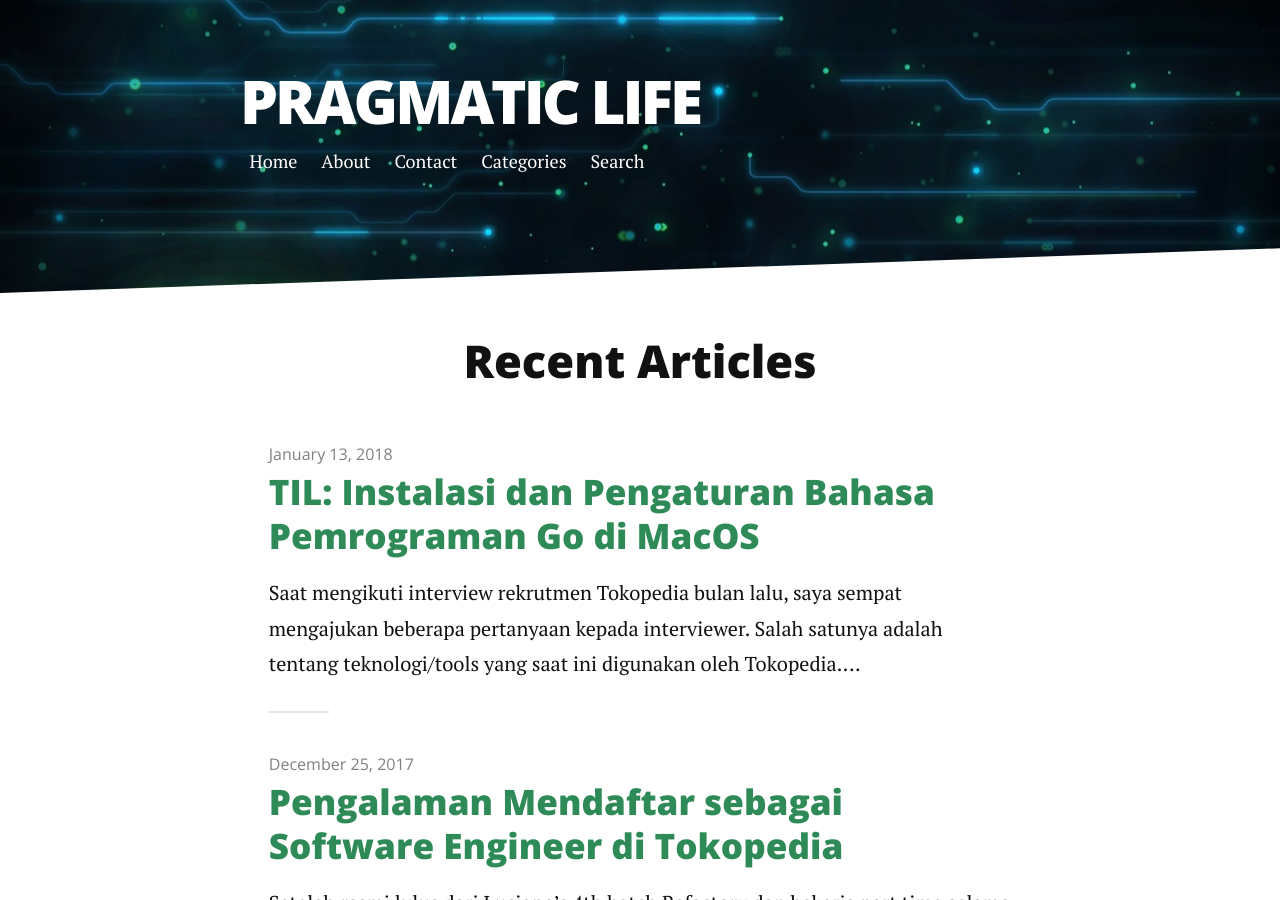
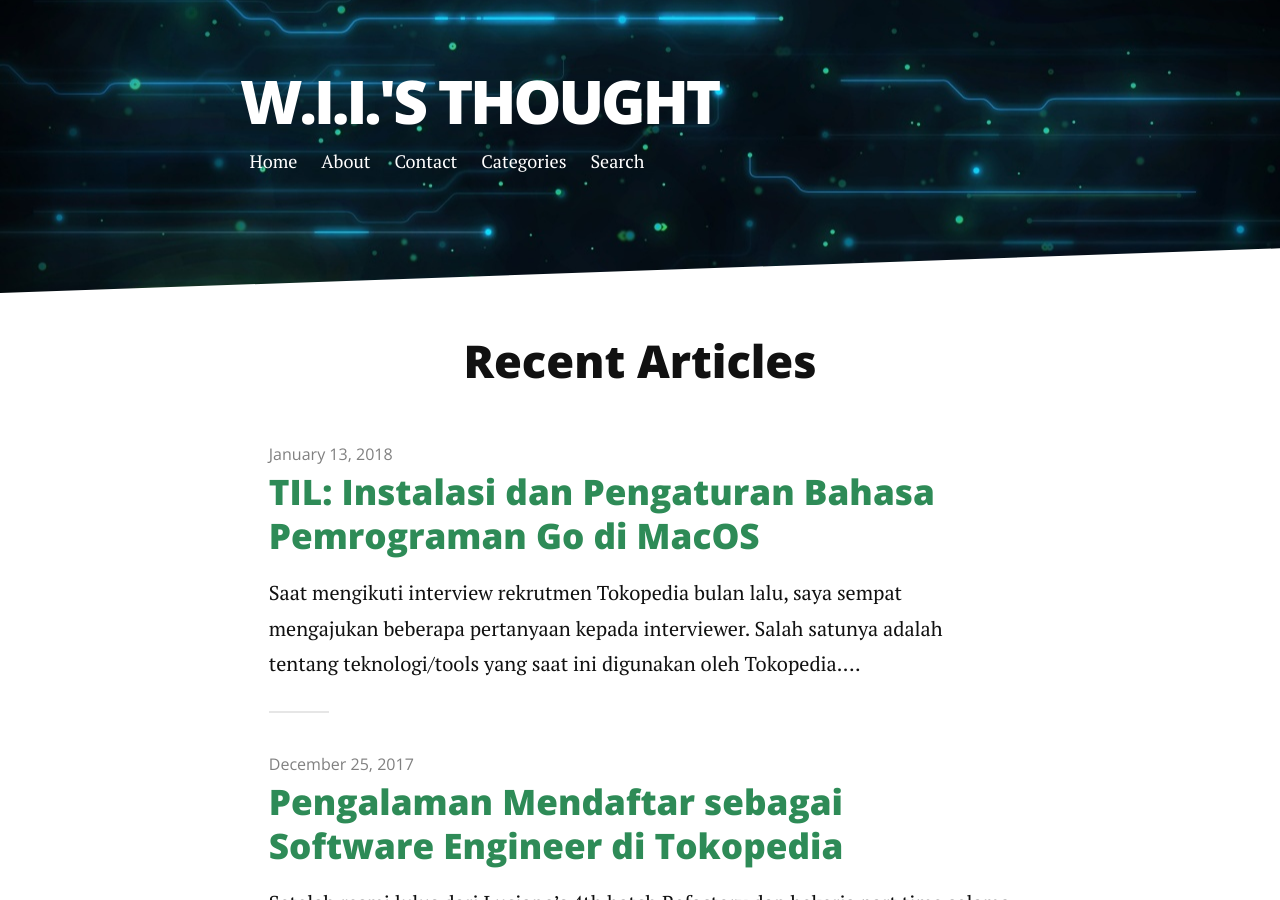
Before and after one commit to wlisrausr/wlisra.github.io, a Jekyll site: the page built from index.html, in a window 1280 px wide and 900 px high. Built offline with Jekyll 4.4.1, drawn with Linux system fonts in a browser that asks for light colours; nearby versions of some CDN libraries; the list of posts is cut into pages by our own code.

Commit message:
Update title

```diff
--- a/_config.yml
+++ b/_config.yml
@@ -1,5 +1,5 @@
-title: Pragmatic Life
-description: Wanda Ichsanul Isra's pragmatic life
+title: W.I.I.'s THOUGHT
+description: Wanda Ichsanul Isra's thought
 
 url: https://wlisrausr.github.io/
 baseurl: ""
--- a/_includes/head.html
+++ b/_includes/head.html
@@ -4,9 +4,9 @@
   <meta name="viewport" content="width=device-width, initial-scale=1">
   <meta
     name="description"
-    content="Wanda Ichsanul Isra's pragmatic life"
+    content="Wanda Ichsanul Isra's thought"
   >
-  <title>Wanda Ichsanul Isra's Pragmatic Life - {{ page.title }}</title>
+  <title>Wanda Ichsanul Isra's Thought - {{ page.title }}</title>
 
   <!-- Open Graph Meta -->
   <meta content="{{ site.title }}" property="og:site_name">
```
